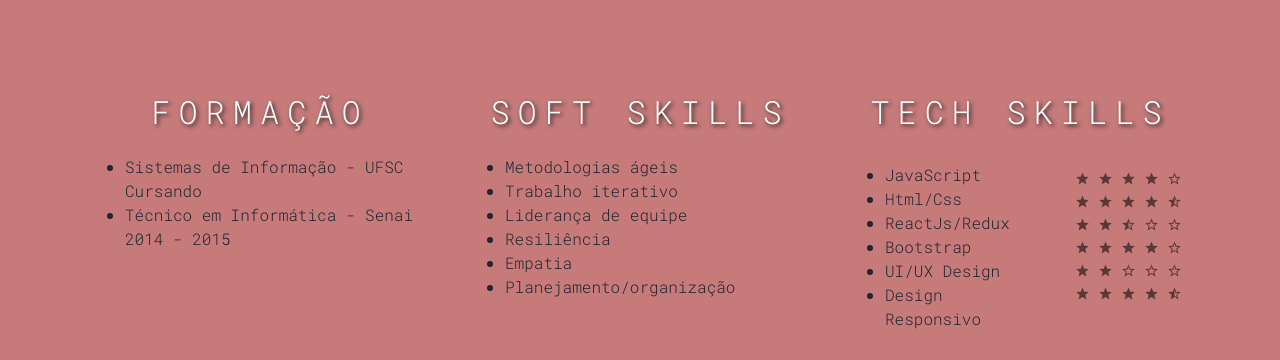
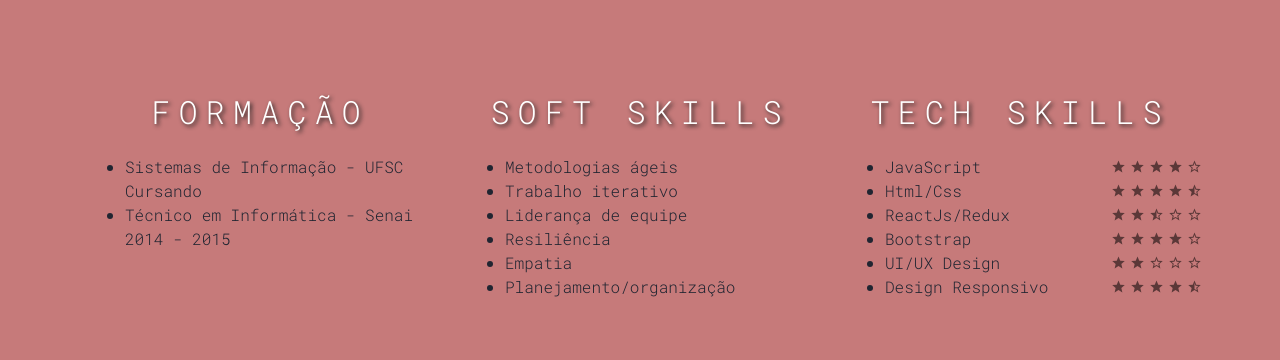
Before and after one commit to tharycorreia/portfolio, a website: page public/index.html in a window 1280 px wide. Shown: the part 1201-1561 px from the top of the page. Drawn offline with nearby package versions, Linux system fonts and the light colour scheme.

```diff
--- a/public/index.html
+++ b/public/index.html
@@ -205,62 +205,98 @@
           </div>
         </div>
         <div class="col-md-4">
-          <h2 class="sub-title d-flex justify-content-center shadow-sub pt-5 pb-4">TECH SKILLS</h2>
+          <h2 class="sub-title d-flex justify-content-center shadow-sub pt-5 pb-3">TECH SKILLS</h2>
           <div class="row">
-            <div class="col-sm-6">
+            <div class="col-sm-12">
               <ul>
-                <li>JavaScript</li>
-                <li>Html/Css</li>
-                <li>ReactJs/Redux</li>
-                <li>Bootstrap</li>
-                <li>UI/UX Design</li>
-                <li>Design Responsivo</li>
-              </ul>
+                <li>
+                  <container class="row">
+                    <div class="col-sm-7 pl-2-0">
+                      JavaScript
                     </div>
-            <div class="col-sm">
-                <ul>
-                  <li class="d-flex pt-2">
-                      <img class='pr-2' src="./img/star_completa.svg" alt="" height="15px">
-                      <img class='pr-2' src="./img/star_completa.svg" alt="" height="15px">
-                      <img class='pr-2' src="./img/star_completa.svg" alt="" height="15px">
-                      <img class='pr-2' src="./img/star_completa.svg" alt="" height="15px">
+                    <container class="col-sm-5 p-0 pr-2 pt-1 d-flex justify-content-end">
+                      <img class='pr-1' src="./img/star_completa.svg" alt="" height="15px">
+                      <img class='pr-1' src="./img/star_completa.svg" alt="" height="15px">
+                      <img class='pr-1' src="./img/star_completa.svg" alt="" height="15px">
+                      <img class='pr-1' src="./img/star_completa.svg" alt="" height="15px">
                       <img src="./img/star_border.svg" alt="" height="15px">
+                    </container>
+                  </container>
                 </li>
-                  <li class="d-flex pt-2">
-                      <img class='pr-2' src="./img/star_completa.svg" alt="" height="15px">
-                      <img class='pr-2' src="./img/star_completa.svg" alt="" height="15px">
-                      <img class='pr-2' src="./img/star_completa.svg" alt="" height="15px">
-                      <img class='pr-2' src="./img/star_completa.svg" alt="" height="15px">
+                <li>
+                  <container class="row">
+                    <div class="col-sm-7 pl-2-0">
+                      Html/Css
+                    </div>
+                    <container class="col-sm-5 p-0 pr-2 pt-1 d-flex justify-content-end">
+                      <img class='pr-1' src="./img/star_completa.svg" alt="" height="15px">
+                      <img class='pr-1' src="./img/star_completa.svg" alt="" height="15px">
+                      <img class='pr-1' src="./img/star_completa.svg" alt="" height="15px">
+                      <img class='pr-1' src="./img/star_completa.svg" alt="" height="15px">
                       <img src="./img/star_half.svg" alt="" height="15px">
+                    </container>
+                  </container>
                 </li>
-                  <li class="d-flex pt-2">
-                      <img class='pr-2' src="./img/star_completa.svg" alt="" height="15px">
-                      <img class='pr-2' src="./img/star_completa.svg" alt="" height="15px">
-                      <img class='pr-2' src="./img/star_half.svg" alt="" height="15px">
-                      <img class='pr-2' src="./img/star_border.svg" alt="" height="15px">
+                <li>
+                  <container class="row">
+                    <div class="col-sm-7 pl-2-0">
+                      ReactJs/Redux
+                    </div>
+                    <container class="col-sm-5 p-0 pr-2 pt-1 d-flex justify-content-end">
+                      <img class='pr-1' src="./img/star_completa.svg" alt="" height="15px">
+                      <img class='pr-1' src="./img/star_completa.svg" alt="" height="15px">
+                      <img class='pr-1' src="./img/star_half.svg" alt="" height="15px">
+                      <img class='pr-1' src="./img/star_border.svg" alt="" height="15px">
                       <img src="./img/star_border.svg" alt="" height="15px">
+                    </container>
+                  </container>
                 </li>
-                  <li class="d-flex pt-2">
-                      <img class='pr-2' src="./img/star_completa.svg" alt="" height="15px">
-                      <img class='pr-2' src="./img/star_completa.svg" alt="" height="15px">
-                      <img class='pr-2' src="./img/star_completa.svg" alt="" height="15px">
-                      <img class='pr-2' src="./img/star_completa.svg" alt="" height="15px">
+                <li>
+                  <container class="row">
+                    <div class="col-sm-7 pl-2-0">
+                      Bootstrap
+                    </div>
+                    <container class="col-sm-5 p-0 pr-2 pt-1 d-flex justify-content-end">
+                      <img class='pr-1' src="./img/star_completa.svg" alt="" height="15px">
+                      <img class='pr-1' src="./img/star_completa.svg" alt="" height="15px">
+                      <img class='pr-1' src="./img/star_completa.svg" alt="" height="15px">
+                      <img class='pr-1' src="./img/star_completa.svg" alt="" height="15px">
                       <img src="./img/star_border.svg" alt="" height="15px">
+                    </container>
+                  </container>
                 </li>
-                  <li class="d-flex pt-2">
-                      <img class='pr-2' src="./img/star_completa.svg" alt="" height="15px">
-                      <img class='pr-2' src="./img/star_completa.svg" alt="" height="15px">
-                      <img class='pr-2' src="./img/star_border.svg" alt="" height="15px">
-                      <img class='pr-2' src="./img/star_border.svg" alt="" height="15px">
+                <li>
+                  <container class="row">
+                    <div class="col-sm-7 pl-2-0">
+                      UI/UX Design
+                    </div>
+                    <container class="col-sm-5 p-0 pr-2 pt-1 d-flex justify-content-end">
+                      <img class='pr-1' src="./img/star_completa.svg" alt="" height="15px">
+                      <img class='pr-1' src="./img/star_completa.svg" alt="" height="15px">
+                      <img class='pr-1' src="./img/star_border.svg" alt="" height="15px">
+                      <img class='pr-1' src="./img/star_border.svg" alt="" height="15px">
                       <img src="./img/star_border.svg" alt="" height="15px">
+                    </container>
+                  </container>
                 </li>
-                  <li class="d-flex pt-2">
-                      <img class='pr-2' src="./img/star_completa.svg" alt="" height="15px">
-                      <img class='pr-2' src="./img/star_completa.svg" alt="" height="15px">
-                      <img class='pr-2' src="./img/star_completa.svg" alt="" height="15px">
-                      <img class='pr-2' src="./img/star_completa.svg" alt="" height="15px">
+                <li>
+                  <container class="row">
+                    <div class="col-sm-7 pl-2-0">
+                      Design Responsivo
+                    </div>
+                    <container class="col-sm-5 p-0 pr-2 pt-1 d-flex justify-content-end">
+                      <img class='pr-1' src="./img/star_completa.svg" alt="" height="15px">
+                      <img class='pr-1' src="./img/star_completa.svg" alt="" height="15px">
+                      <img class='pr-1' src="./img/star_completa.svg" alt="" height="15px">
+                      <img class='pr-1' src="./img/star_completa.svg" alt="" height="15px">
                       <img src="./img/star_half.svg" alt="" height="15px">
+                    </container>
+                  </container>
                 </li>
+
+
+
+
               </ul>
             </div>
           </div>
@@ -323,11 +359,6 @@
       </div>
     </div>
   </div>
-<!--<img src="./img/star_completa.svg" alt="" height="15px">
-                  <img src="./img/star_completa.svg" alt="" height="15px">
-                  <img src="./img/star_completa.svg" alt="" height="15px">
-                  <img src="./img/star_completa.svg" alt="" height="15px">
-                  <img src="./img/star_completa.svg" alt="" height="15px">-->
   <div id="exp-profissionais">
     <div class="container pb-5">
       <div class="d-flex text-light p-3 justify-content-center">
@@ -540,17 +571,17 @@
         <h2 class="sub-title shadow-sub pb-3">Projetos</h2>
       </div>
       <div class="row">
-        <div class="col-md-4">
+        <div class="col-md-4 p-2">
           <a href="https://freeem-8aacf.firebaseapp.com/" class='zoom' target="_blank">
             <img class="rounded img-fluid" src="./img/freeem.png" alt="Thary">
           </a>
         </div>
-        <div class="col-md-4">
+        <div class="col-md-4  p-2">
           <a href="https://github.com/tharycorreia/flappyunicorn" class='zoom' target="_blank">
             <img class="rounded img-fluid" src="./img/flappyunicor.jpeg" alt="Thary">
           </a>
         </div>
-        <div class="col-md-4">
+        <div class="col-md-4  p-2">
           <a href="https://github.com/tharycorreia/api-user-github" class='zoom' target="blank">
             <img class="rounded img-fluid" src="./img/1.png" alt="Thary">
           </a>
```
Lines whose indentation alone changed are shown as unchanged.
